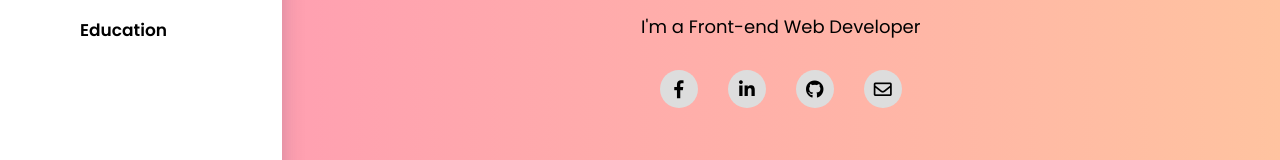
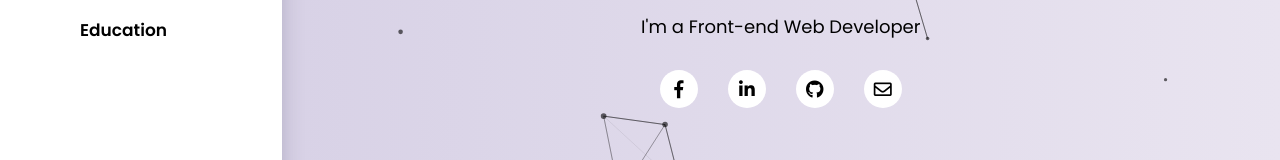
Before and after one commit to nguyenducde/MyBlog, a Next.js app: page / in a window 1280 px wide. Shown: the part 467-627 px from the top of the page. Built offline with nearby package versions, Linux system fonts and the light colour scheme.

Commit message:
Animation: using Particles library

```diff
--- a/package.json
+++ b/package.json
@@ -16,8 +16,11 @@
     "react-dom": "18.2.0",
     "react-redux": "^8.0.4",
     "react-scroll": "^1.8.7",
+    "react-tsparticles": "^2.3.3",
     "redux-persist": "^6.0.0",
-    "sass": "^1.55.0"
+    "sass": "^1.55.0",
+    "tsparticles": "^2.3.4",
+    "tsparticles-engine": "^2.3.3"
   },
   "devDependencies": {
     "@types/aos": "^3.0.4",
--- a/src/assets/scss/common/_variables.scss
+++ b/src/assets/scss/common/_variables.scss
@@ -9,7 +9,7 @@ $padding-tablet: 2.5rem;
   --text-secondary-2: black;
   --background-primary: white;
   --background-secondary: white;
-  --linear-gradient: linear-gradient(to right, #ffa0b1, #ffc3a0);
+  --linear-gradient: linear-gradient(to right, #d3cce3e3, #e9e4f0);
   --box-shadow-primary: 0 1px 20px 0 #45436030;
   --color-border-bottom: #00000017;
   --color-border-footer: #00000045;
@@ -28,7 +28,7 @@ $padding-tablet: 2.5rem;
   --text-secondary-2: #ffffffc9;
   --background-primary: #070b0d;
   --background-secondary: #151a1e;
-  --linear-gradient: linear-gradient(to right, #0a0f12, #050708);
+  --linear-gradient: linear-gradient(to right, #0a0f12, #0b161b);
   --box-shadow-primary: 0;
   --color-border-bottom: #ffffff12;
   --color-border-footer: #ffffff5c;
--- a/src/assets/scss/components/_home.scss
+++ b/src/assets/scss/components/_home.scss
@@ -48,7 +48,7 @@
       width: 38px;
       height: 38px;
       text-align: center;
-      background-color: #dddddd;
+      background-color: white;
       transition: 0.2s;
       color: black;
 
--- a/src/components/Content/Home/index.tsx
+++ b/src/components/Content/Home/index.tsx
@@ -1,13 +1,15 @@
 import Link from 'next/link'
 import mockSocialMediaData from '../../../mock-data/mockSocialMediaData'
 import DarkMode from '../../DarkMode'
+import EffectParticles from '../../Particles'
 
 const Home: React.FC = () => {
   return (
     <section className='home' id='home'>
+      <EffectParticles />
       <DarkMode />
       <img src='/images/logo/avatar.jpg' className='home__avatar' alt='Avatar' data-aos='zoom-in' />
-      <p className='home__name' data-aos='fade-up' data-aos-anchor-placement='top-bottom'>
+      <p className='home__name' data-aos='fade-up'>
         Lương Tuyên Quang
       </p>
       <p className='home__subname' data-aos='fade-down'>
--- /dev/null
+++ b/src/components/Particles.tsx
@@ -0,0 +1,74 @@
+import React from 'react'
+import { useCallback } from 'react'
+import { useSelector } from 'react-redux'
+import { loadFull } from 'tsparticles'
+import Particles from 'react-tsparticles'
+import type { Container, Engine } from 'tsparticles-engine'
+import { RootState } from '../redux/store'
+
+const EffectParticles: React.FC = () => {
+  const isDarkMode = useSelector<RootState>((state) => state.isDarkMode)
+
+  const particlesInit = useCallback(async (engine: Engine) => {
+    await loadFull(engine)
+  }, [])
+
+  const particlesLoaded = useCallback(async (container: Container | undefined) => {
+    await container
+  }, [])
+
+  return (
+    <Particles
+      id='tsparticles'
+      init={particlesInit}
+      loaded={particlesLoaded}
+      style={{ position: 'absolute', inset: 0 }}
+      options={{
+        fullScreen: {
+          enable: false,
+        },
+        fpsLimit: 120,
+        particles: {
+          color: {
+            value: isDarkMode ? '#ffffff' : '#000000',
+          },
+          links: {
+            color: isDarkMode ? '#ffffff' : '#000000',
+            distance: 110,
+            enable: true,
+            opacity: 0.8,
+            width: 1,
+          },
+          move: {
+            direction: 'none',
+            enable: true,
+            outModes: {
+              default: 'bounce',
+            },
+            random: false,
+            speed: 2,
+            straight: false,
+          },
+          number: {
+            density: {
+              enable: true,
+              area: 800,
+            },
+            value: 40,
+          },
+          opacity: {
+            value: 0.6,
+          },
+          shape: {
+            type: 'circle',
+          },
+          size: {
+            value: { min: 1, max: 5 },
+          },
+        },
+      }}
+    />
+  )
+}
+
+export default EffectParticles
--- a/src/pages/_app.tsx
+++ b/src/pages/_app.tsx
@@ -1,13 +1,13 @@
 import Head from 'next/head'
 import type { AppProps } from 'next/app'
+import { useEffect } from 'react'
 import { Provider } from 'react-redux'
+import AOS from 'aos'
+import 'aos/dist/aos.css'
 import { PersistGate } from 'redux-persist/integration/react'
 import '../assets/scss/index.scss'
 import Layout from '../components/Layout'
 import store, { persistor } from '../redux/store'
-import { useEffect } from 'react'
-import AOS from 'aos'
-import 'aos/dist/aos.css'
 
 function MyApp({ Component, pageProps }: AppProps) {
   useEffect(() => {
```
Also changed, not shown: 1 other file (tests, documents, lock files or other folders).
